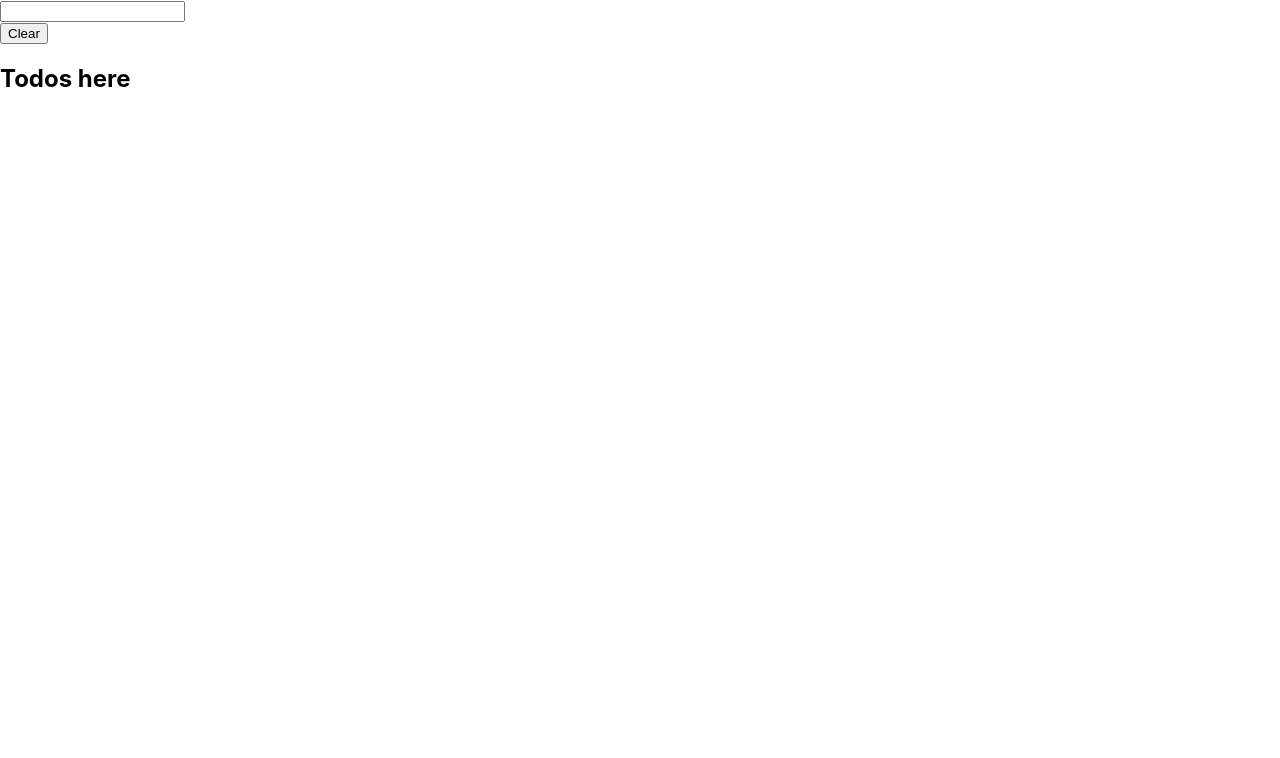
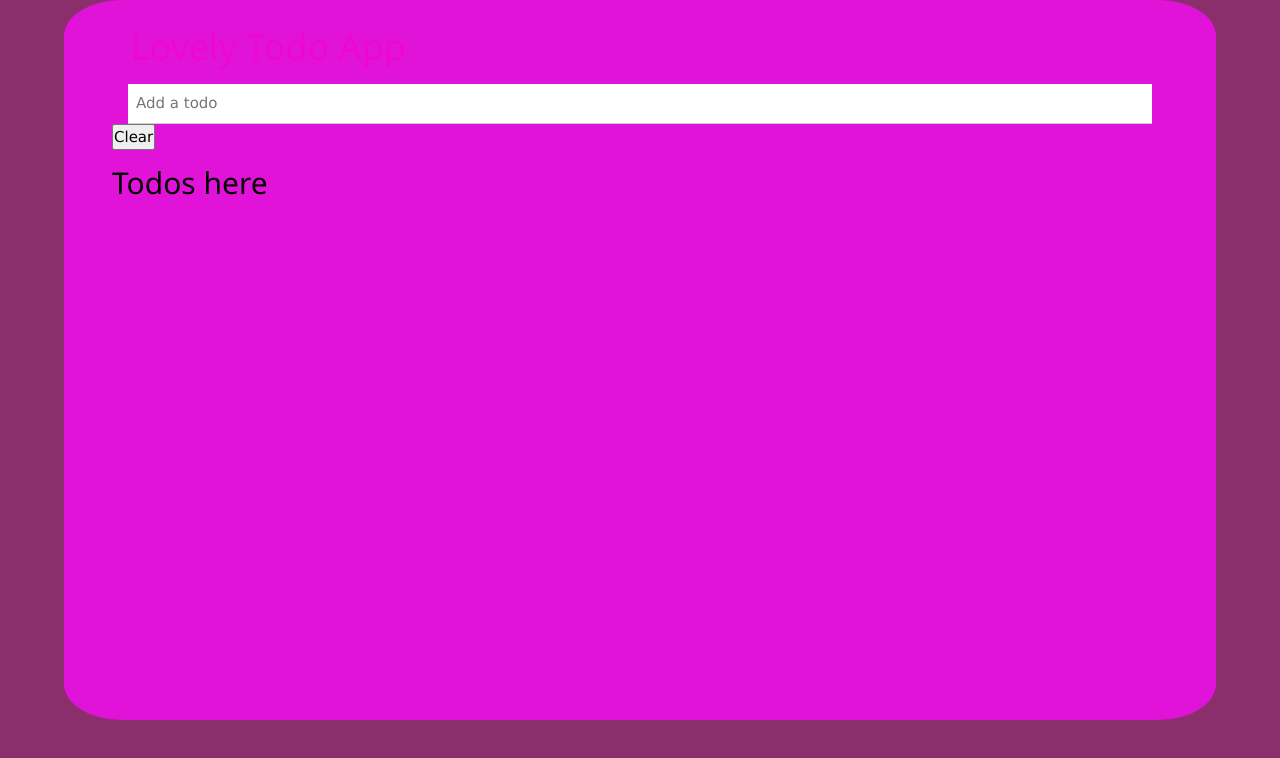
Before and after one commit to mwenaro/react-nedb-todolist-app, a React (Create React App) app: page / in a window 1280 px wide. Shown: the top 758 px of the page. Built offline with nearby package versions, Linux system fonts and the light colour scheme.

Commit message:
Adding styles

```diff
--- a/src/App.css
+++ b/src/App.css
@@ -1,38 +1,40 @@
-.App {
-  text-align: center;
+*{
+    box-sizing: border-box;
+    margin: 0;
+    padding: 0;
+
 }
 
-.App-logo {
-  height: 40vmin;
-  pointer-events: none;
+body{
+    background-color: #750851d7;
+}
+.wrapper {
+    display: flex;
+    /* justify-content: center; */
+    align-items: center;
+    flex-direction: column;
+    max-width:90vw;
+    min-height: 90vh;
+    margin: auto;
+    padding: 10px;
+    background-color: rgb(226, 19, 216);
+    border-radius: 5%;
+
 }
 
-@media (prefers-reduced-motion: no-preference) {
-  .App-logo {
-    animation: App-logo-spin infinite 20s linear;
-  }
+header{
+width: 90%;
+/* border: 2px solid red; */
+}
+header h1{
+    text-align: left;
+    color: rgb(238, 8, 207);
+
 }
 
-.App-header {
-  background-color: #282c34;
-  min-height: 100vh;
-  display: flex;
-  flex-direction: column;
-  align-items: center;
-  justify-content: center;
-  font-size: calc(10px + 2vmin);
-  color: white;
+.todo-form {
+    width: 80vw;
+    margin: auto;
+    background-color: red;
+
 }
-
-.App-link {
-  color: #61dafb;
-}
-
-@keyframes App-logo-spin {
-  from {
-    transform: rotate(0deg);
-  }
-  to {
-    transform: rotate(360deg);
-  }
-}
--- a/src/App.js
+++ b/src/App.js
@@ -1,10 +1,15 @@
 import React from 'react'
+import 'w3-css/w3.css';
+import './App.css';
 import Todos from './todos';
 
 function App() {
 
   return (
-    <div className="App">
+    <div className="w3-container wrapper">
+      <header >
+        <h1>Lovely Todo App</h1>
+      </header>
       <Todos />
     </div>
   );
--- a/src/index.css
+++ /dev/null
@@ -1,13 +0,0 @@
-body {
-  margin: 0;
-  font-family: -apple-system, BlinkMacSystemFont, 'Segoe UI', 'Roboto', 'Oxygen',
-    'Ubuntu', 'Cantarell', 'Fira Sans', 'Droid Sans', 'Helvetica Neue',
-    sans-serif;
-  -webkit-font-smoothing: antialiased;
-  -moz-osx-font-smoothing: grayscale;
-}
-
-code {
-  font-family: source-code-pro, Menlo, Monaco, Consolas, 'Courier New',
-    monospace;
-}
--- a/src/index.js
+++ b/src/index.js
@@ -1,6 +1,6 @@
 import React from 'react';
 import ReactDOM from 'react-dom/client';
-import './index.css';
+
 import App from './App';
 
 
--- a/src/todos/index.jsx
+++ b/src/todos/index.jsx
@@ -5,11 +5,11 @@ import TodoForm from './todoform'
 
 
 const Todos = () => {
-  const loadFromStorage = () => {
+  const loadFromLocalStorage = () => {
     const items = localStorage.getItem('todos') ? JSON.parse(localStorage.getItem('todos')) : [];
     return items;
   };
-  const [todos, setTodos] = useState([...loadFromStorage()]);
+  const [todos, setTodos] = useState([...loadFromLocalStorage()]);
 
 
   React.useEffect(() => {
@@ -19,13 +19,12 @@ const Todos = () => {
 
   const addTodo = title => {
     let newTodo = { title };
-    // newTodo.id = Math.random() * 10000;
     newTodo.completed = false;
     let _todos = [newTodo, ...todos];
 
 
     setTodos(_todos);
-    saveToStorage(_todos);
+    saveToLocalStorage(_todos);
 
   }
 
@@ -39,7 +38,7 @@ const Todos = () => {
     });
     sortTodos(temp);
     setTodos(temp);
-    saveToStorage(temp);
+    saveToLocalStorage(temp);
   };
 
   const sortTodos = (_todos) => {
@@ -54,24 +53,30 @@ const Todos = () => {
   }
 
 
-  const saveToStorage = (data) => {
+  const saveToLocalStorage = (data) => {
     localStorage.setItem('todos', JSON.stringify(data));;
   };
   const restLocalStorage = () => localStorage.removeItem('todos');
 
   return (
-    <div >
-      <div>
-        <TodoForm addTodo={addTodo} />
-        <div className='clear-tbn-container'>
-          <button onClick={clearTodos}>Clear</button>
+    <div className='w3-container todos-container'>
+      <div className=''>
+        <div className='w3-container'>
+          <TodoForm addTodo={addTodo} />
+        </div>
+
+        <div className='clear-tbn-container '>
+          <button onClick={clearTodos} className=''>Clear</button>
         </div>
 
       </div>
       <h2>Todos here</h2>
-      <div>
+      <div className=''>
         {
-          todos.map((todo, i) => <span onClick={() => toggleCompleted(i)} key={i}> <div style={{}}>{todo.title} - {todo.completed ? 'completed' : 'not'} </div></span>)
+          todos.map((todo, i) =>
+           <span onClick={() => toggleCompleted(i)} key={i}>
+             <div style={{textDecoration:`${todo.completed?'line-through':'inherit'}`}}>{todo.title}  </div>
+             </span>)
         }
       </div>
     </div>
--- a/src/todos/todoform.jsx
+++ b/src/todos/todoform.jsx
@@ -25,8 +25,13 @@ function TodoForm(props) {
 
 
   return (
-    <form onSubmit={handleSubmit}>
-      <input type="text" value={title} onChange={handleChange} onKeyUp={handleEnter} />
+    <form onSubmit={handleSubmit} className='w3-form todo-form'>
+      <input
+      className= 'w3-input w3-round-4 '
+      placeholder = 'Add a todo '
+      type="text" value={title}
+      onChange={handleChange}
+      onKeyUp={handleEnter} />
 
     </form>
   );
```
